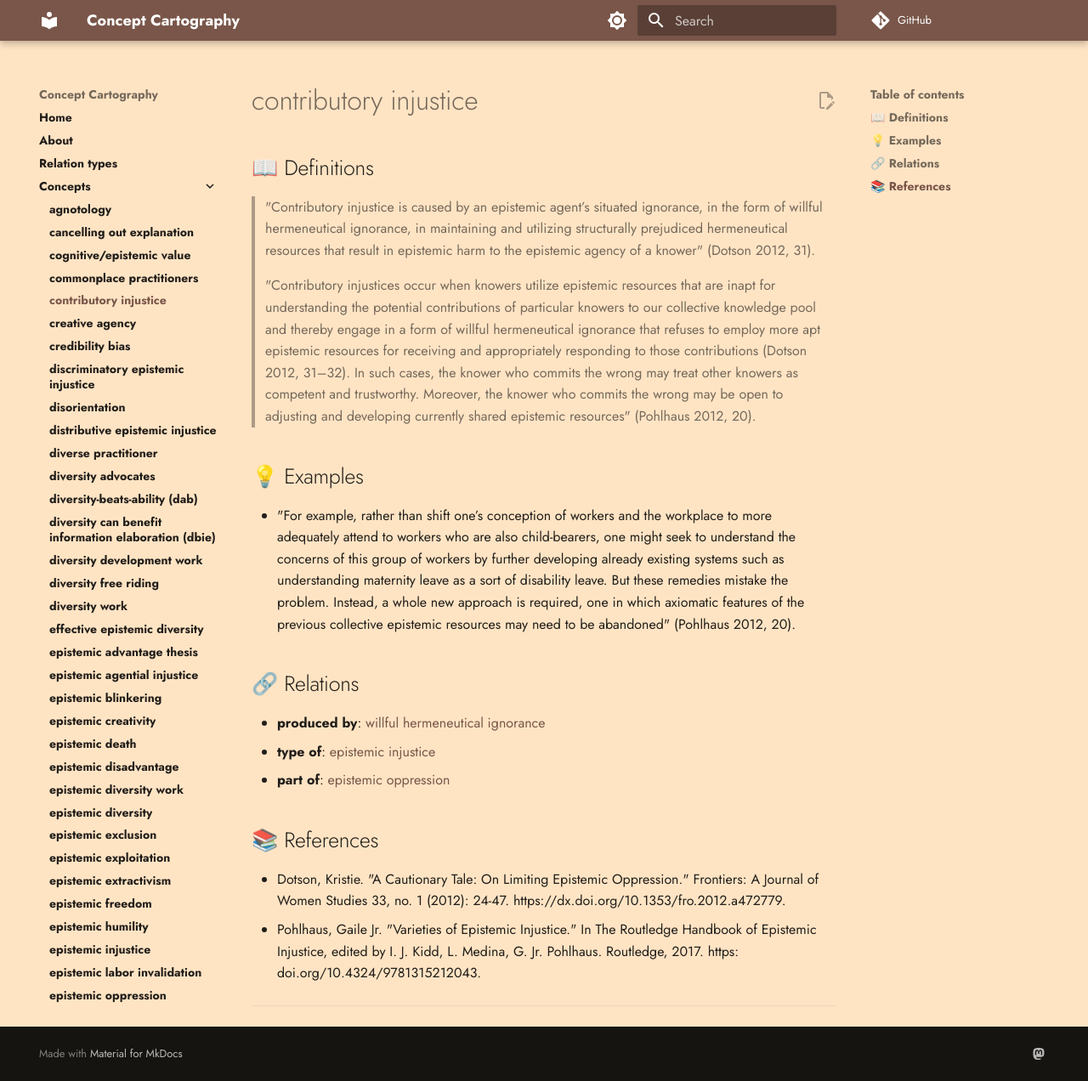
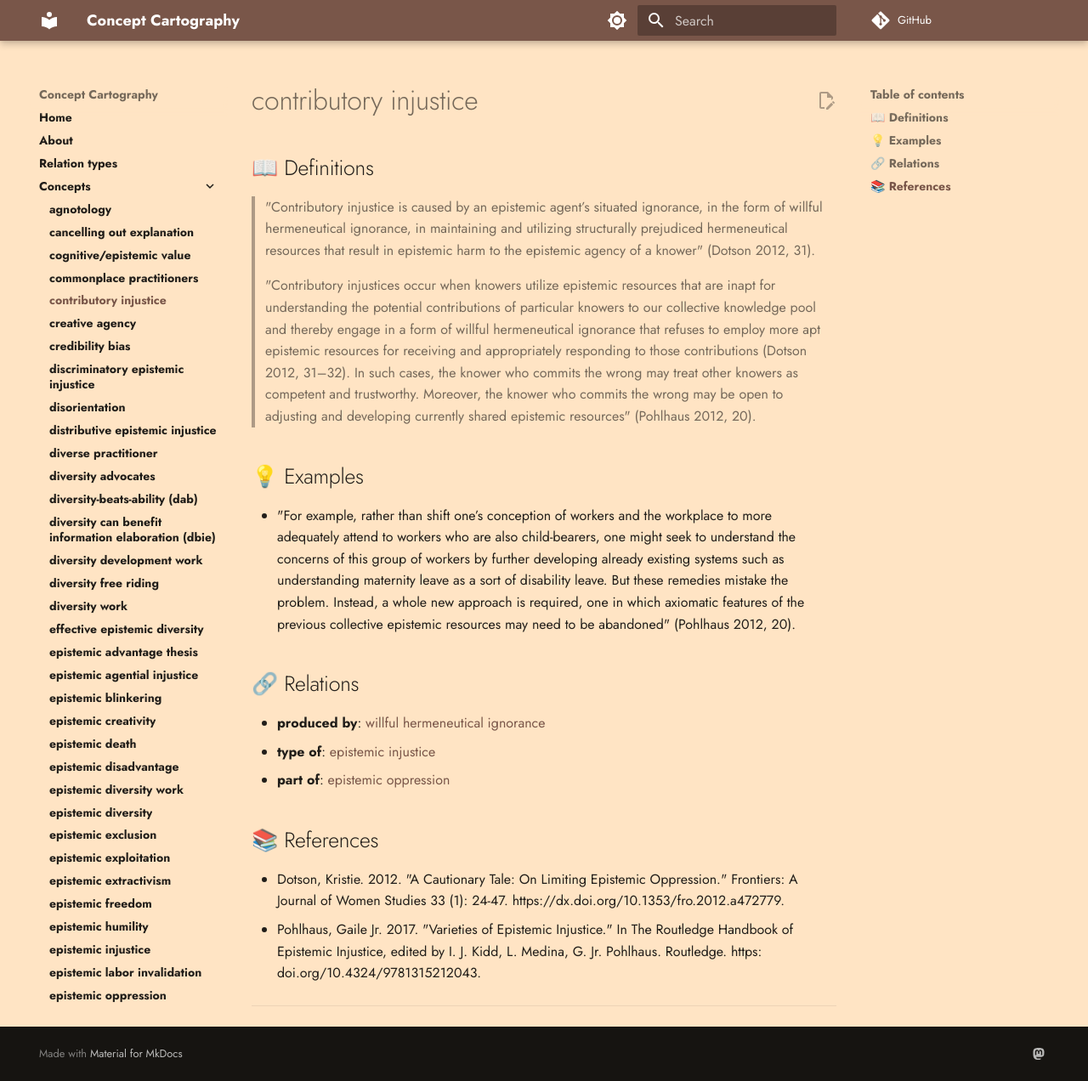
Before and after one commit to conceptcartography/conceptcartography, an MkDocs documentation site: the page built from docs/concepts/contributory-injustice.md, in a window 1280 px wide and 1272 px high. Shown: the whole window at 85% size. Built offline with MkDocs 1.6.1 and Material for MkDocs 9.7.7, drawn with Linux system fonts in a browser that asks for light colours; comment, search, counter and statistics services are not loaded; the version menu is left out.

```diff
--- a/docs/concepts/contributory-injustice.md
+++ b/docs/concepts/contributory-injustice.md
@@ -18,8 +18,8 @@
 
 ## 📚 References
 
-- Dotson, Kristie. "A Cautionary Tale: On Limiting Epistemic Oppression." Frontiers: A Journal of Women Studies 33, no. 1 (2012): 24-47. https://dx.doi.org/10.1353/fro.2012.a472779.
-- Pohlhaus, Gaile Jr. "Varieties of Epistemic Injustice." In The Routledge Handbook of Epistemic Injustice, edited by I. J. Kidd, L. Medina, G. Jr. Pohlhaus. Routledge, 2017. https: doi.org/10.4324/9781315212043.
+- Dotson, Kristie. 2012. "A Cautionary Tale: On Limiting Epistemic Oppression." Frontiers: A Journal of Women Studies 33 (1): 24-47. https://dx.doi.org/10.1353/fro.2012.a472779.
+- Pohlhaus, Gaile Jr. 2017. "Varieties of Epistemic Injustice." In The Routledge Handbook of Epistemic Injustice, edited by I. J. Kidd, L. Medina, G. Jr. Pohlhaus. Routledge. https: doi.org/10.4324/9781315212043.
 
 ---
 
```
